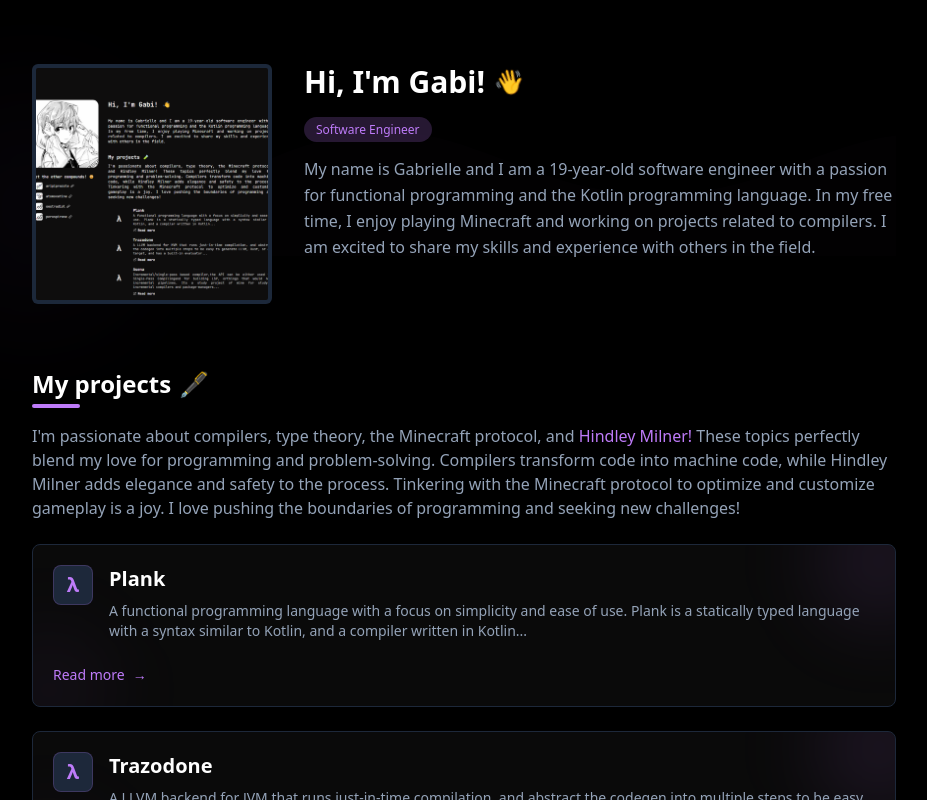
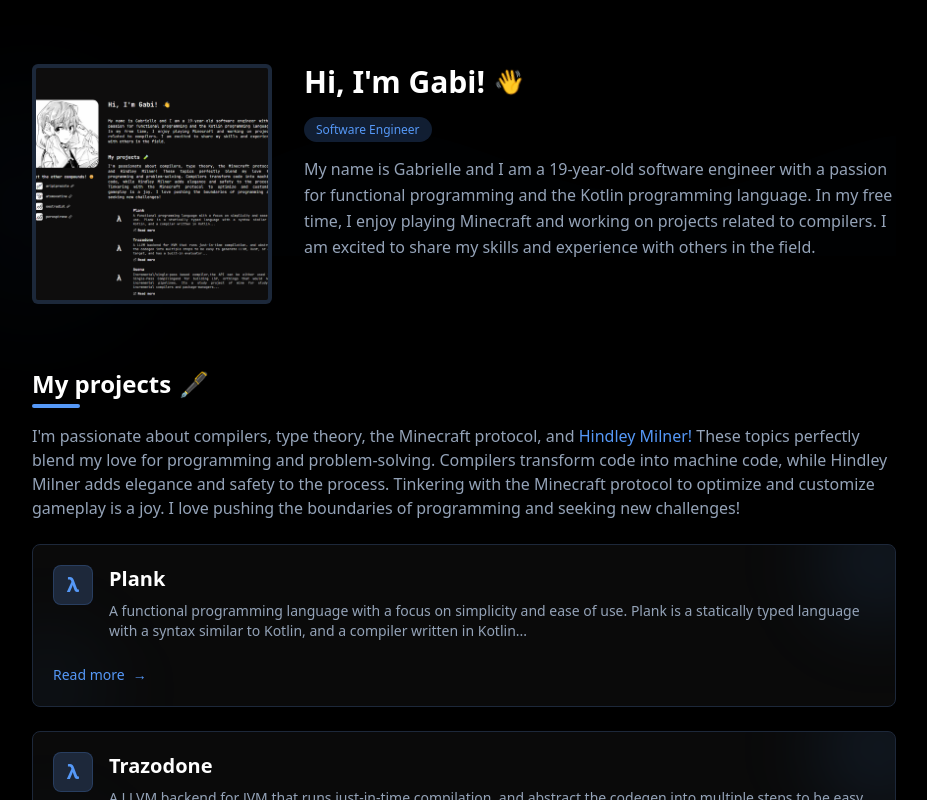
Before and after one commit to Kremilly/NewPortfolio, a React (Vite) app: page / in a window 1280 px wide. Shown: the top 800 px of the page, without its empty margins (176-1103 px from the left). Built offline with nearby package versions, Linux system fonts and the light colour scheme.

Commit message:
Refactor: Remove purple color

```diff
--- a/src/index.css
+++ b/src/index.css
@@ -1,4 +1,3 @@
-
 @tailwind base;
 @tailwind components;
 @tailwind utilities;
@@ -14,8 +13,8 @@
     --popover: 0 0% 4%;
     --popover-foreground: 0 0% 98%;
 
-    --primary: 272 91% 73%;
-    --primary-foreground: 210 40% 98%;
+    --primary: 215 91% 65%;
+    --primary-foreground: 0 0% 98%;
 
     --secondary: 216 34% 17%;
     --secondary-foreground: 210 40% 98%;
--- a/tailwind.config.ts
+++ b/tailwind.config.ts
@@ -25,8 +25,8 @@ export default {
 				background: 'hsl(var(--background))',
 				foreground: 'hsl(var(--foreground))',
 				primary: {
-					DEFAULT: 'hsl(var(--primary))',
-					foreground: 'hsl(var(--primary-foreground))'
+					DEFAULT: 'hsl(215, 91%, 65%)', // Bright, vibrant blue
+					foreground: 'hsl(0 0% 98%)'
 				},
 				secondary: {
 					DEFAULT: 'hsl(var(--secondary))',
```
